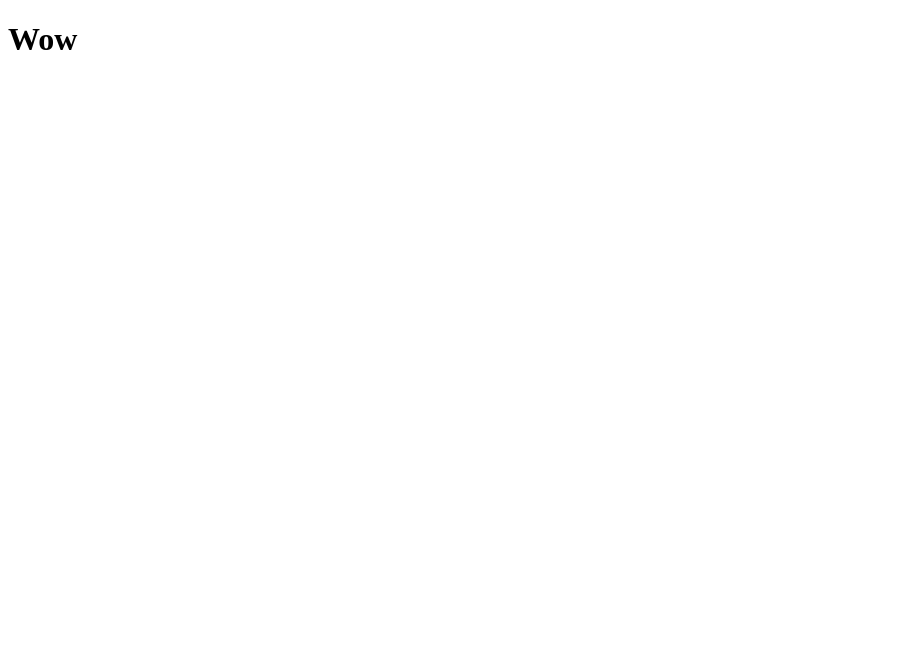
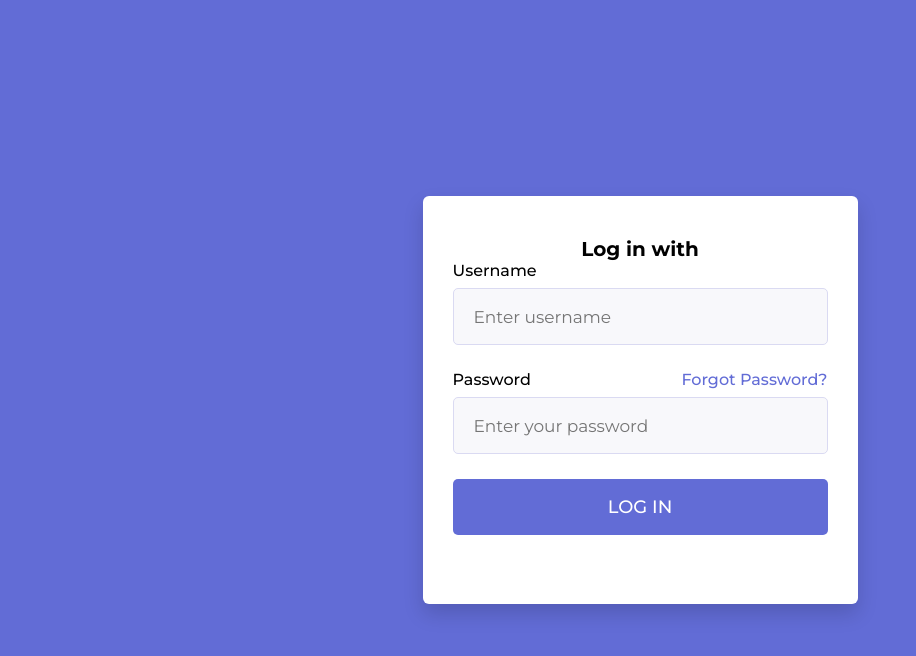
Before and after one commit to Penta-projects/Penta-School-Computer, a plain HTML site: page Sign-in/index.html in a window 1280 px wide. Shown: the whole page, without its empty margins (0-916 px from the left). Drawn offline with Linux system fonts and the light colour scheme.

Commit message:
Update index.html

```diff
--- a/Sign-in/index.html
+++ b/Sign-in/index.html
@@ -1,11 +1,44 @@
 <!DOCTYPE html>
+<!-- Source Codes By CodingNepal - www.codingnepalweb.com -->
 <html lang="en">
 <head>
-  <meta charset="UTF-8">
-  <meta name="viewport" content="width=device-width, initial-scale=1.0">
-  <title>Document</title>
+  <meta charset="UTF-8" />
+  <meta name="viewport" content="width=device-width, initial-scale=1.0" />
+  <title>Login Form in HTML and CSS | CodingNepal</title>
+  <link rel="stylesheet" href="sign in page.css"/>
+
 </head>
 <body>
-  <h1>Wow</h1>
+  <div class="login_form">
+    <h6 class="username-error">Username not found!</h6>
+    <h6 class="pass-error">Incorrect password!</h6>
+    <!-- Login form container -->
+    <form action="#" id="loginForm">
+      <h3>Log in with</h3>
+
+
+      <!-- username input box -->
+      <div class="input_box">
+        <label for="Username">Username</label>
+        <input type="Username" id="username" placeholder="Enter username" required />
+      </div>
+
+      <!-- Paswwrod input box -->
+      <div class="input_box">
+        <div class="password_title">
+          <label for="password">Password</label>
+          <a href="#">Forgot Password?</a>
+        </div>
+
+        <input type="password" id="password" placeholder="Enter your password" required />
+      </div>
+
+       <!-- Login button -->
+      <button type="submit">Log In</button>
+
+    </form>
+  </div>
+
+  <script type="module" src="sign-in-page.js"></script>
 </body>
 </html>
```
